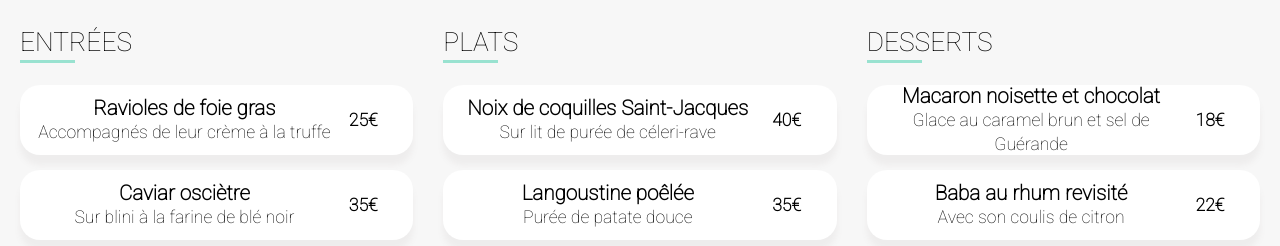
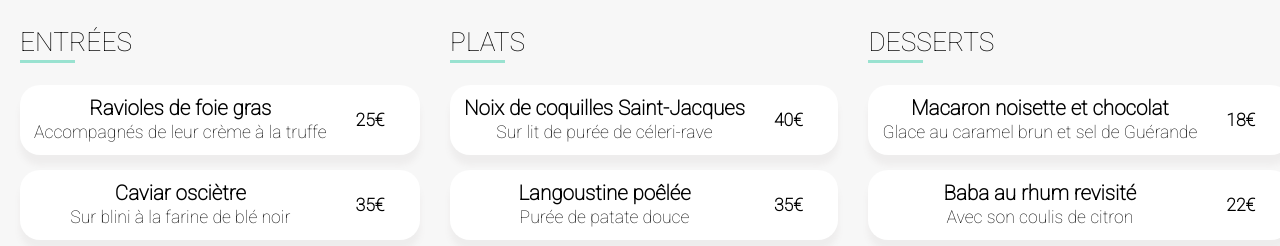
Before and after one commit to belarif/oh-my-food, a website: page views/la-note-enchantee.html in a window 1280 px wide. Shown: the part 554-800 px from the top of the page. Drawn offline with nearby package versions, Linux system fonts and the light colour scheme; a web font is replaced by a local one.

Commit message:
OMF3: fix display section content during animation

```diff
--- a/sass/pages/_accueil.scss
+++ b/sass/pages/_accueil.scss
@@ -150,10 +150,11 @@
     top: 15px;
     right: 15px;
     border: 1px solid transparent;
+    border-radius: 3px;
     padding: 6px 12px;
     background-color: scale-color($color: $tertiary, $lightness: 10%);
     color: darken($tertiary, 35%);
-    font-weight: bold;
+    font-weight: 600;
   }
 
   figcaption {
--- a/sass/pages/_menu.scss
+++ b/sass/pages/_menu.scss
@@ -53,16 +53,19 @@
       max-height: 70px;
       cursor: pointer;
       @include shadow(0, 10px, 6px, $dark-gray);
-
       overflow: hidden;
+      text-overflow: ellipsis;
 
       section {
         padding: 14px;
         width: 100%;
+        overflow: hidden;
+        text-overflow: ellipsis;
+        white-space: nowrap;
       }
 
       b {
-        margin-right: 10px;
+        margin: 0 10px 0 15px;
       }
 
       .check-icon {
```
Also changed, not shown: css/style.css, 1 other file.
